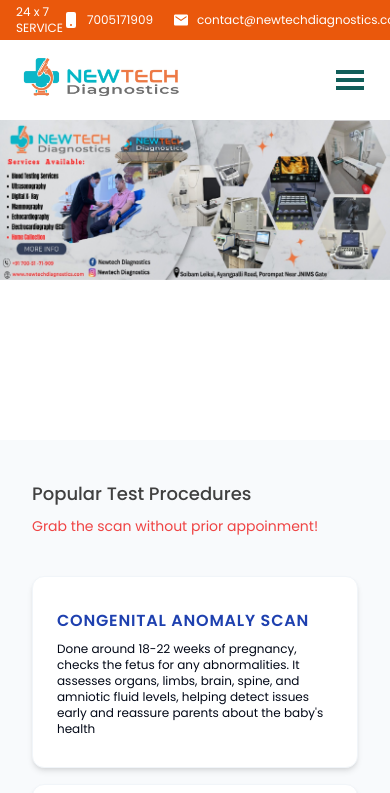
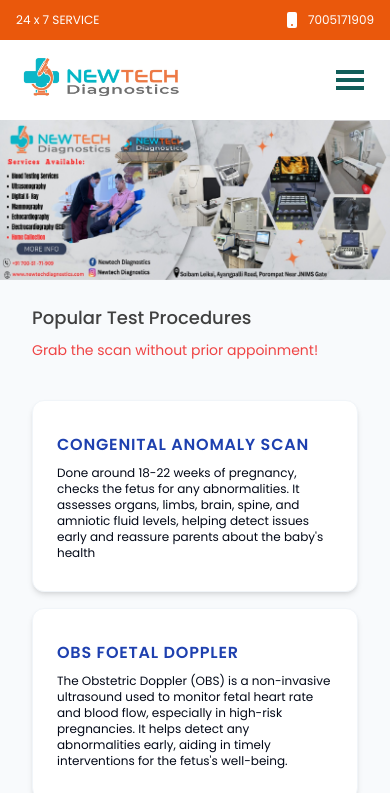
Before and after one commit to naochaLuwang/newtechdiagnostic, a Next.js app: page / in a window 390 px wide. Shown: the top 793 px of the page. Built offline with nearby package versions, Linux system fonts and the light colour scheme; grey boxes are pictures that could not be loaded.

Commit message:
contct form added

```diff
--- a/components/Home/Heading.tsx
+++ b/components/Home/Heading.tsx
@@ -14,9 +14,9 @@
             <BsPhoneFill className="h-6 lg:h-8" />
             <p className="text-xs lg:text-base">7005171909</p>
           </div>
-          <div className="flex items-center space-x-2">
+          <div className="items-center hidden space-x-2 lg:flex">
             <IoMdMail className="h-6 lg:h-8" />
-            <p className="text-xs lg:text-base">
+            <p className="text-xs lg:text-base ">
               contact@newtechdiagnostics.com
             </p>
           </div>
--- a/components/Home/HomeCarousal.tsx
+++ b/components/Home/HomeCarousal.tsx
@@ -46,7 +46,7 @@
   };
 
   return (
-    <div className="relative w-full lg:h-auto h-80">
+    <div className="relative w-full h-36 lg:h-auto">
       {!loading ? (
         <Carousel
           swipeable={false}
```
